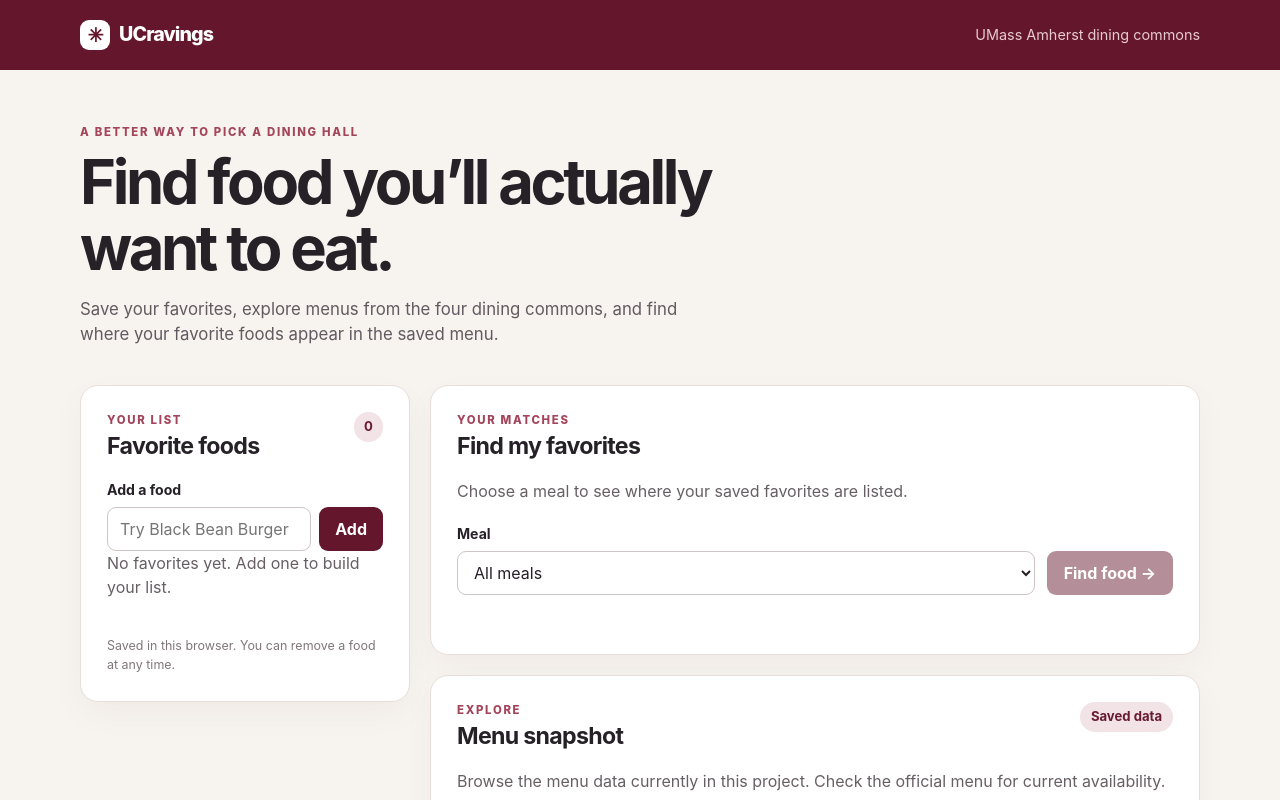
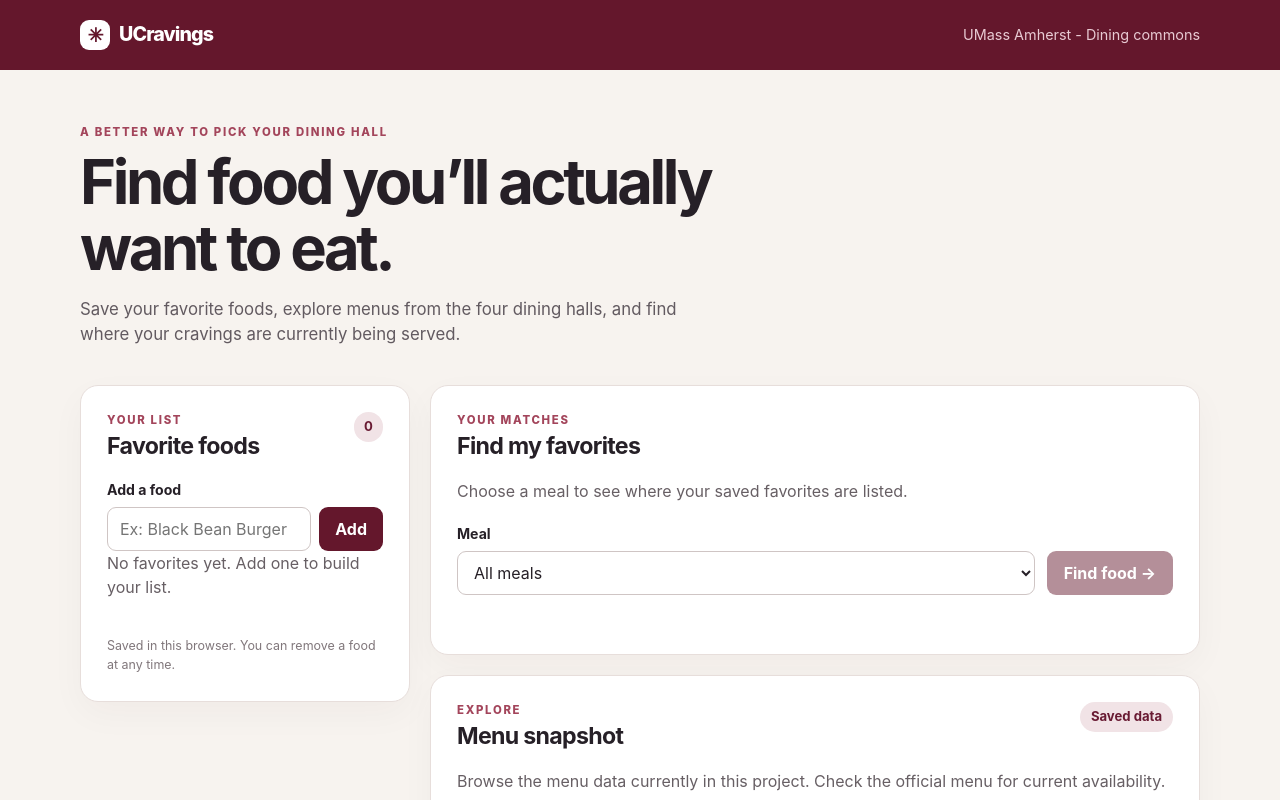
Before and after one commit to chbouvi/UCravings, a plain HTML site: page index.html in a window 1280 px wide. Shown: the top 800 px of the page. Drawn offline with Linux system fonts and the light colour scheme.

Commit message:
Edited website text

```diff
--- a/index.html
+++ b/index.html
@@ -14,15 +14,15 @@
         <span class="brand-mark" aria-hidden="true">✳</span>
         <span>UCravings</span>
       </a>
-      <span class="header-note">UMass Amherst dining commons</span>
+      <span class="header-note">UMass Amherst - Dining commons</span>
     </div>
   </header>
 
   <main class="shell">
     <section class="intro" aria-labelledby="page-title">
-      <p class="eyebrow">A better way to pick a dining hall</p>
+      <p class="eyebrow">A better way to pick your dining hall</p>
       <h1 id="page-title">Find food you’ll actually want to eat.</h1>
-      <p>Save your favorites, explore menus from the four dining commons, and find where your favorite foods appear in the saved menu.</p>
+      <p>Save your favorite foods, explore menus from the four dining halls, and find where your cravings are currently being served.</p>
     </section>
 
     <div class="layout">
@@ -37,7 +37,7 @@
         <form id="favorite-form" class="add-form">
           <label for="favorite-input">Add a food</label>
           <div class="input-row">
-            <input id="favorite-input" name="favorite" type="text" placeholder="Try Black Bean Burger" maxlength="100" autocomplete="off" required>
+            <input id="favorite-input" name="favorite" type="text" placeholder="Ex: Black Bean Burger" maxlength="100" autocomplete="off" required>
             <button type="submit" class="button button-small">Add</button>
           </div>
         </form>
@@ -103,6 +103,6 @@
     </div>
   </main>
 
-  <footer class="site-footer shell">Independent student project. Menus can change; verify items with UMass Dining.</footer>
+  <footer class="site-footer shell">This is an independent student project. Menus can change, verify items with UMass Dining.</footer>
 </body>
 </html>
```
